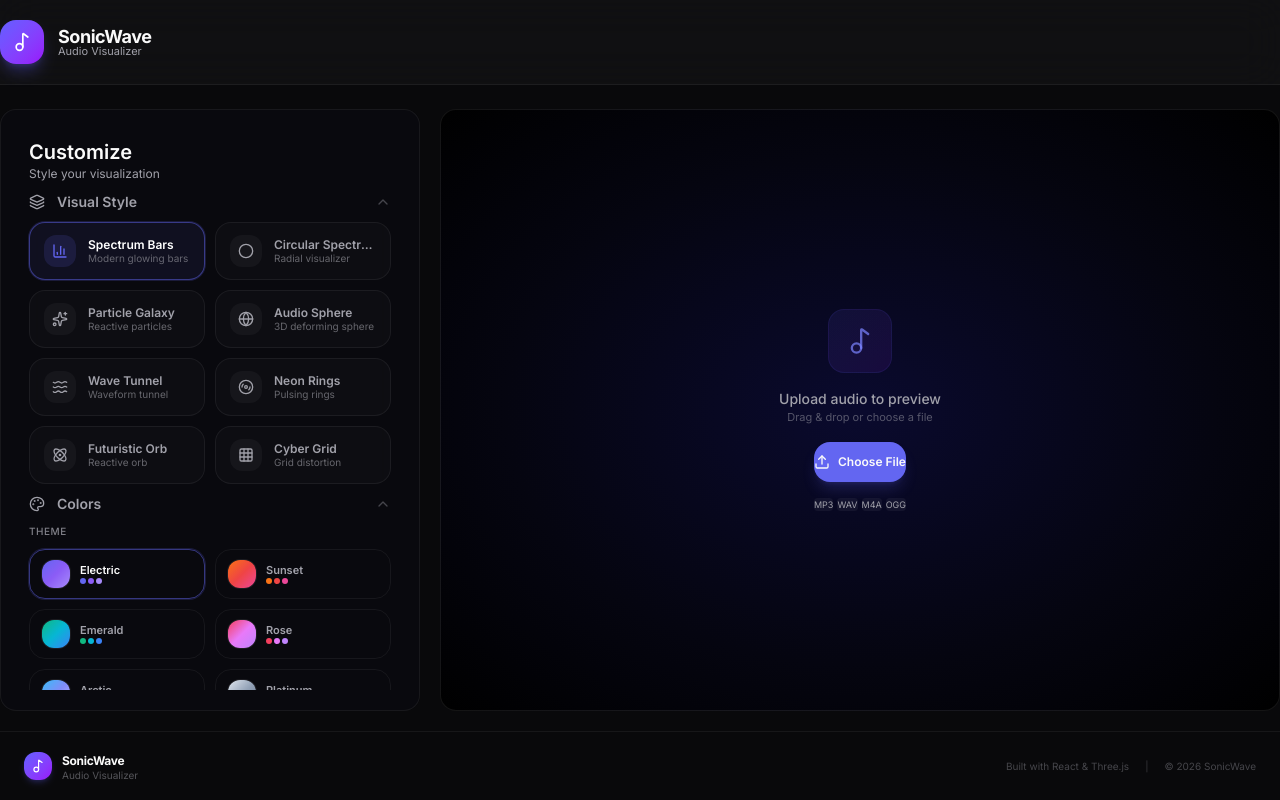
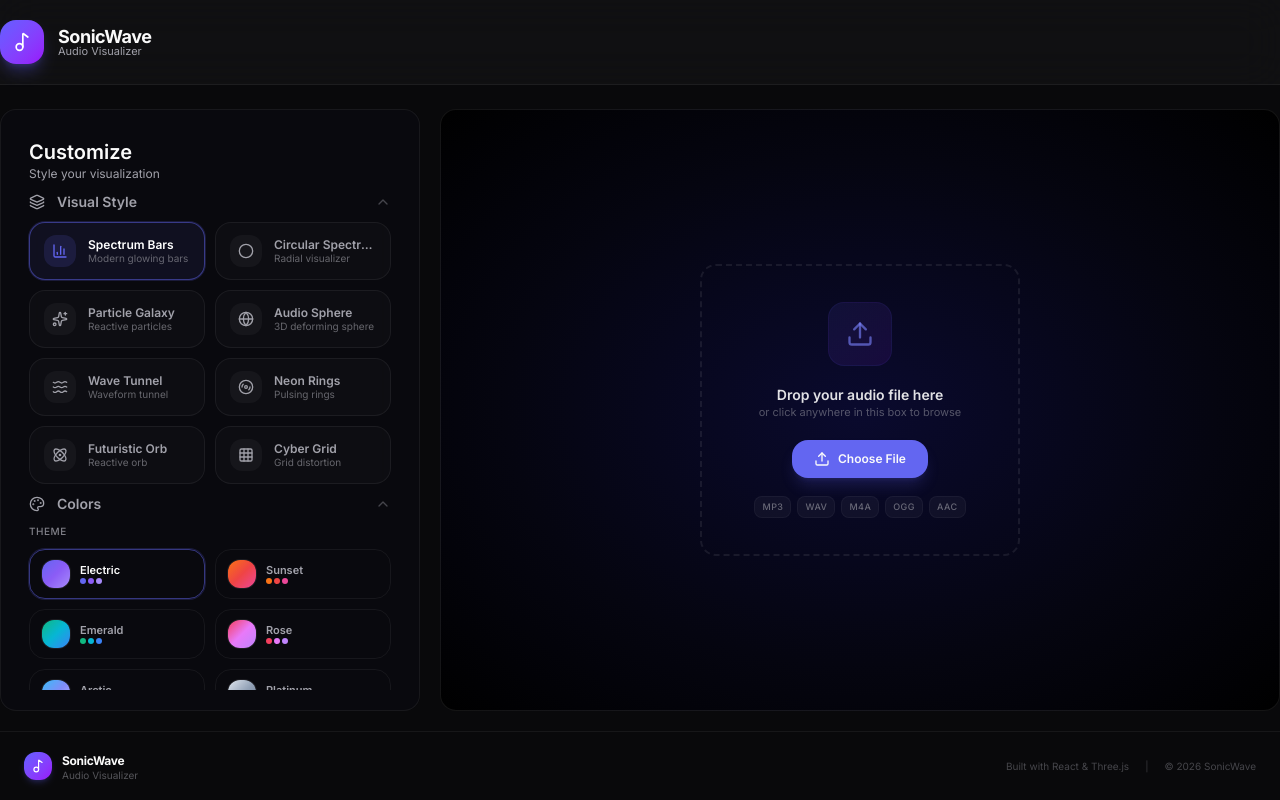
Before and after one commit to sam-eer31/Audio_Visualizer, a React (Vite) app: page / in a window 1280 px wide. Built offline with nearby package versions, Linux system fonts and the light colour scheme.

Commit message:
Professional upload area with dashed drop zone and proper padding

```diff
--- a/src/components/preview/PreviewBox.tsx
+++ b/src/components/preview/PreviewBox.tsx
@@ -82,21 +82,48 @@ function EmptyUploadBox() {
   const fileRef = useRef<HTMLInputElement>(null)
 
   return (
-    <div className="h-full flex flex-col items-center justify-center gap-4 p-8">
-      <div className="h-16 w-16 rounded-2xl bg-gradient-to-br from-indigo-500/10 to-purple-600/10 border border-indigo-500/10 flex items-center justify-center">
-        <Music2 className="h-7 w-7 text-indigo-400/70" />
+    <div className="h-full flex flex-col items-center justify-center" style={{ padding: '40px 32px' }}>
+      <div
+        className="w-full max-w-[320px] flex flex-col items-center rounded-2xl border-2 border-dashed border-white/[0.08] hover:border-primary/30 transition-colors cursor-pointer"
+        style={{ padding: '36px 28px' }}
+        onClick={() => fileRef.current?.click()}
+      >
+        {/* Icon */}
+        <div
+          className="rounded-2xl bg-gradient-to-br from-indigo-500/10 to-purple-600/10 border border-indigo-500/[0.08] flex items-center justify-center"
+          style={{ width: '64px', height: '64px', marginBottom: '20px' }}
+        >
+          <Upload className="h-7 w-7 text-indigo-400/60" />
+        </div>
+
+        {/* Text */}
+        <p className="text-[14px] font-semibold text-foreground/90 text-center leading-tight">Drop your audio file here</p>
+        <p className="text-[11px] text-muted-foreground/50 text-center mt-1.5">or click anywhere in this box to browse</p>
+
+        {/* CTA Button */}
+        <button
+          onClick={(e) => { e.stopPropagation(); fileRef.current?.click() }}
+          className="rounded-xl bg-primary text-primary-foreground text-[12px] font-semibold flex items-center shadow-lg shadow-primary/20 hover:shadow-primary/35 hover:scale-[1.02] transition-all active:scale-[0.97]"
+          style={{ padding: '10px 22px', gap: '8px', marginTop: '20px' }}
+        >
+          <Upload className="h-4 w-4" />
+          Choose File
+        </button>
+
+        {/* Supported formats */}
+        <div className="flex items-center" style={{ gap: '6px', marginTop: '18px' }}>
+          {['MP3', 'WAV', 'M4A', 'OGG', 'AAC'].map((f) => (
+            <span
+              key={f}
+              className="text-[9px] font-medium uppercase tracking-wider rounded-md bg-white/[0.04] text-muted-foreground/60 border border-white/[0.04]"
+              style={{ padding: '3px 7px' }}
+            >
+              {f}
+            </span>
+          ))}
+        </div>
       </div>
-      <div className="text-center">
-        <p className="text-sm font-medium text-muted-foreground">Upload audio to preview</p>
-        <p className="text-[11px] text-muted-foreground/50 mt-1">Drag & drop or choose a file</p>
-      </div>
-      <button
-        onClick={() => fileRef.current?.click()}
-        className="h-10 px-6 rounded-xl bg-primary text-primary-foreground text-[12px] font-semibold flex items-center gap-2 shadow-lg shadow-primary/20 hover:shadow-primary/30 transition-all active:scale-[0.97]"
-      >
-        <Upload className="h-4 w-4" />
-        Choose File
-      </button>
+
       <input
         ref={fileRef}
         type="file"
@@ -104,11 +131,6 @@ function EmptyUploadBox() {
         className="hidden"
         onChange={(e) => { const f = e.target.files?.[0]; if (f) loadFile(f) }}
       />
-      <div className="flex gap-1 mt-1">
-        {['MP3', 'WAV', 'M4A', 'OGG'].map((f) => (
-          <span key={f} className="text-[9px] px-1.5 py-0.5 rounded bg-white/5 text-muted-foreground">{f}</span>
-        ))}
-      </div>
     </div>
   )
 }
```
